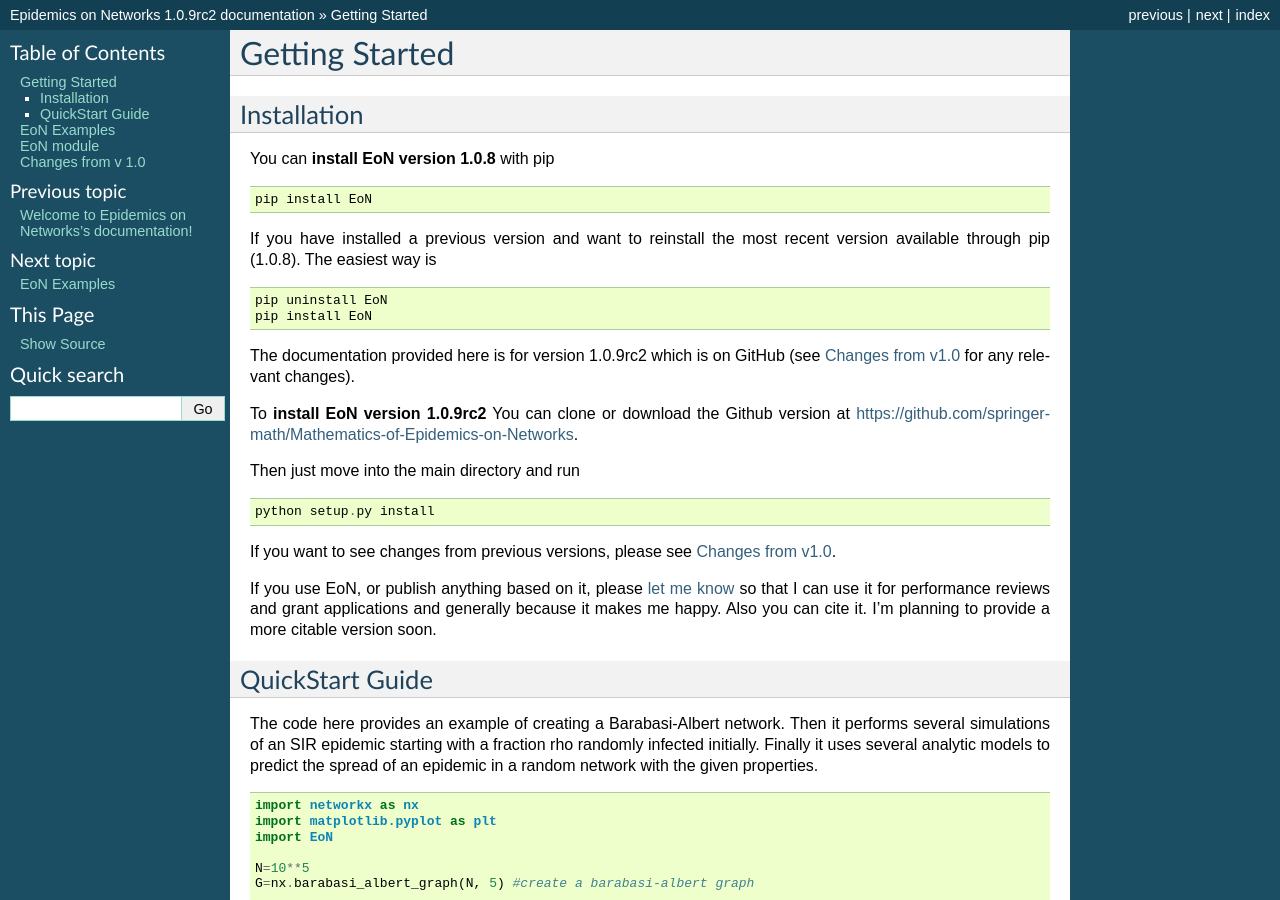
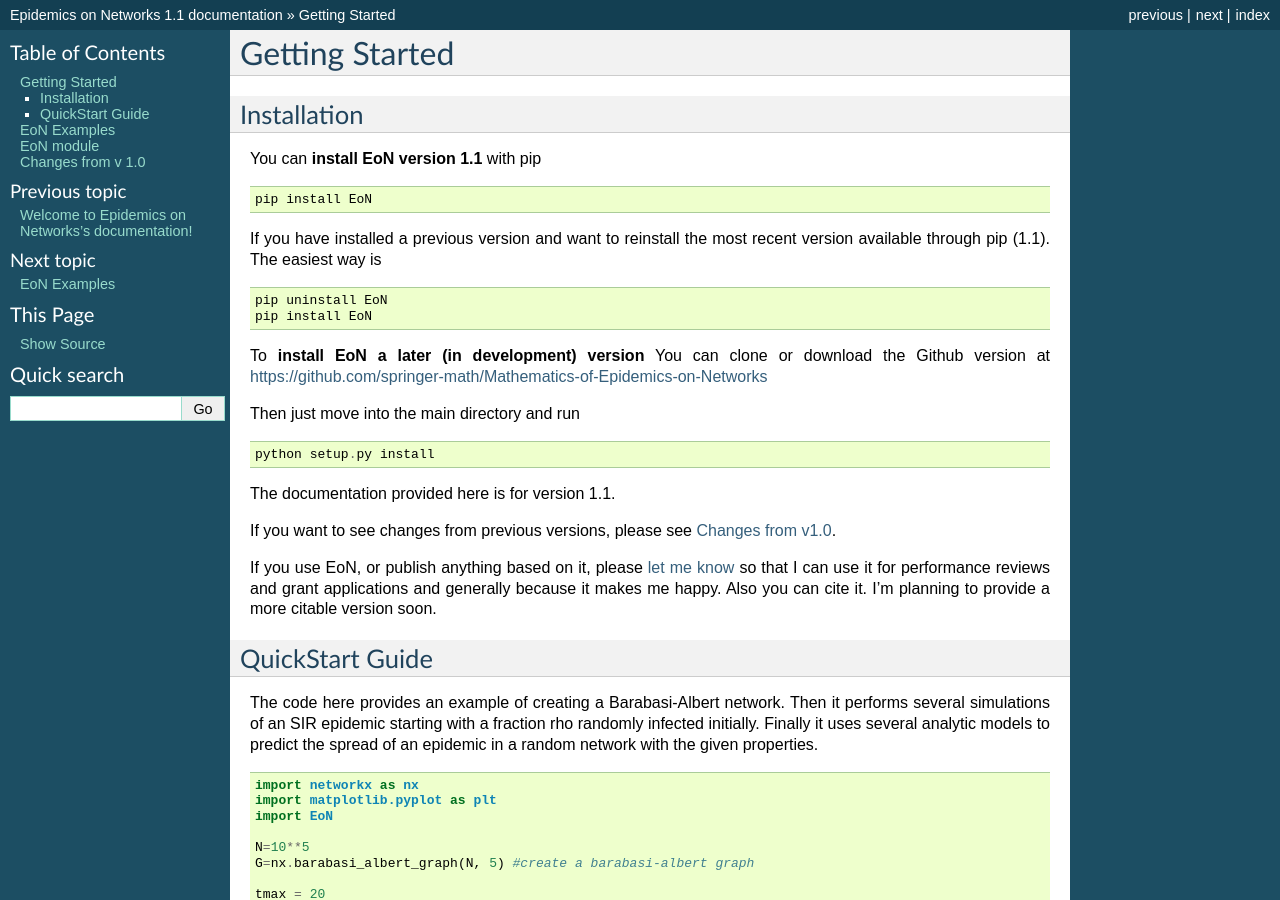
Before and after one commit to springer-math/Mathematics-of-Epidemics-on-Networks, a Sphinx documentation site: the page built from docs/GettingStarted.rst, in a window 1280 px wide and 900 px high. Built offline with Sphinx 7.4.7, drawn with Linux system fonts in a browser that asks for light colours; some of the changed text lies outside the part shown.

Commit message:
update version name to 1.1

```diff
--- a/EoN/__init__.py
+++ b/EoN/__init__.py
@@ -46,7 +46,7 @@
 '''
 
 __author__ = "Joel C. Miller, with tests written by Tony Ting"
-__version__ = "1.0.9rc2"
+__version__ = "1.1"
 def __citation__():
     print("A proper citation should be coming soon\n" + \
               "Until then consider citing the github page\n" + \
--- a/docs/Changes.rst
+++ b/docs/Changes.rst
@@ -1,12 +1,9 @@
 Changes from v 1.0
 ==================
 
-New in v 1.0.9rc2
+New in v 1.1
 -----------------
 - ``Hierarchy_Pos`` has an extraneous print statement removed.
-
-New in v 1.0.9rc1
------------------
 
 - ``Gillespie_simple_contagion`` should now accept a directed graph ``G``.
 
--- a/docs/GettingStarted.rst
+++ b/docs/GettingStarted.rst
@@ -4,7 +4,7 @@
 
 Installation
 ------------
-You can **install EoN version 1.0.8** with pip
+You can **install EoN version 1.1** with pip
 
 ::
 
@@ -12,7 +12,7 @@
 
 
 If you have installed a previous version and want to reinstall the most recent
-version available through pip (1.0.8).  The easiest way is
+version available through pip (1.1).  The easiest way is
 
 ::
 
@@ -20,11 +20,10 @@
     pip install EoN
 
 
-The documentation provided here is for version 1.0.9rc2 which is on GitHub (see
-`Changes from v1.0 <Changes.html>`_ for any relevant changes).
 
-To **install EoN version 1.0.9rc2** You can clone or download the Github
-version at https://github.com/springer-math/Mathematics-of-Epidemics-on-Networks.
+To **install EoN a later (in development) version** You can clone or download
+the Github version at
+https://github.com/springer-math/Mathematics-of-Epidemics-on-Networks
 
 Then just move into the main directory and run
 
@@ -33,6 +32,7 @@
     python setup.py install
 
 
+The documentation provided here is for version 1.1.
 
 If you want to see changes from previous versions, please see
 `Changes from v1.0 <Changes.html>`_.
--- a/docs/conf.py
+++ b/docs/conf.py
@@ -59,9 +59,9 @@
 # built documents.
 #
 # The short X.Y version.
-version = u'1.0.9'
+version = u'1.1'
 # The full version, including alpha/beta/rc tags.
-release = u'1.0.9rc2'
+release = u'1.1'
 
 # The language for content autogenerated by Sphinx. Refer to documentation
 # for a list of supported languages.
--- a/setup.py
+++ b/setup.py
@@ -19,12 +19,12 @@
 
 setup(name='EoN',
       packages = ['EoN'],
-      version='1.0.9rc2',  #http://semver.org/
+      version='1.1',  #http://semver.org/
       description = 'Epidemics on Networks',
       author = 'Joel C. Miller, Istvan Z. Kiss, and Peter Simon',
       author_email = 'joel.c.miller.research@gmail.com',
       url = 'https://springer-math.github.io/Mathematics-of-Epidemics-on-Networks/',
-      #download_url = 'https://github.com/springer-math/Mathematics-of-Epidemics-on-Networks/archive/1.0.9.tar.gz',
+      download_url = 'https://github.com/springer-math/Mathematics-of-Epidemics-on-Networks/archive/1.1.tar.gz',
       keywords = ['Epidemics on Networks', 'Epidemic Sonnet Works'],
       install_requires = [
           'networkx',
```
Also changed, not shown: README.md (+2 -0 lines).
